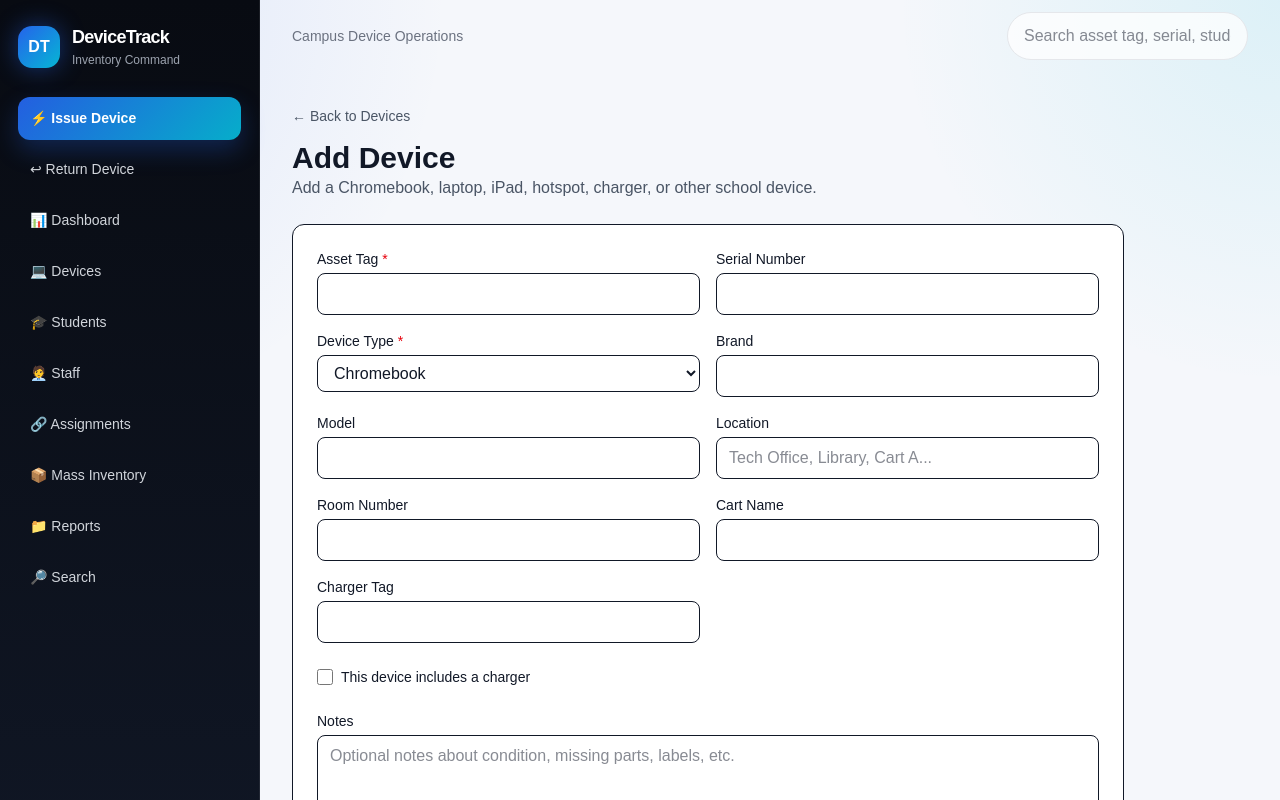
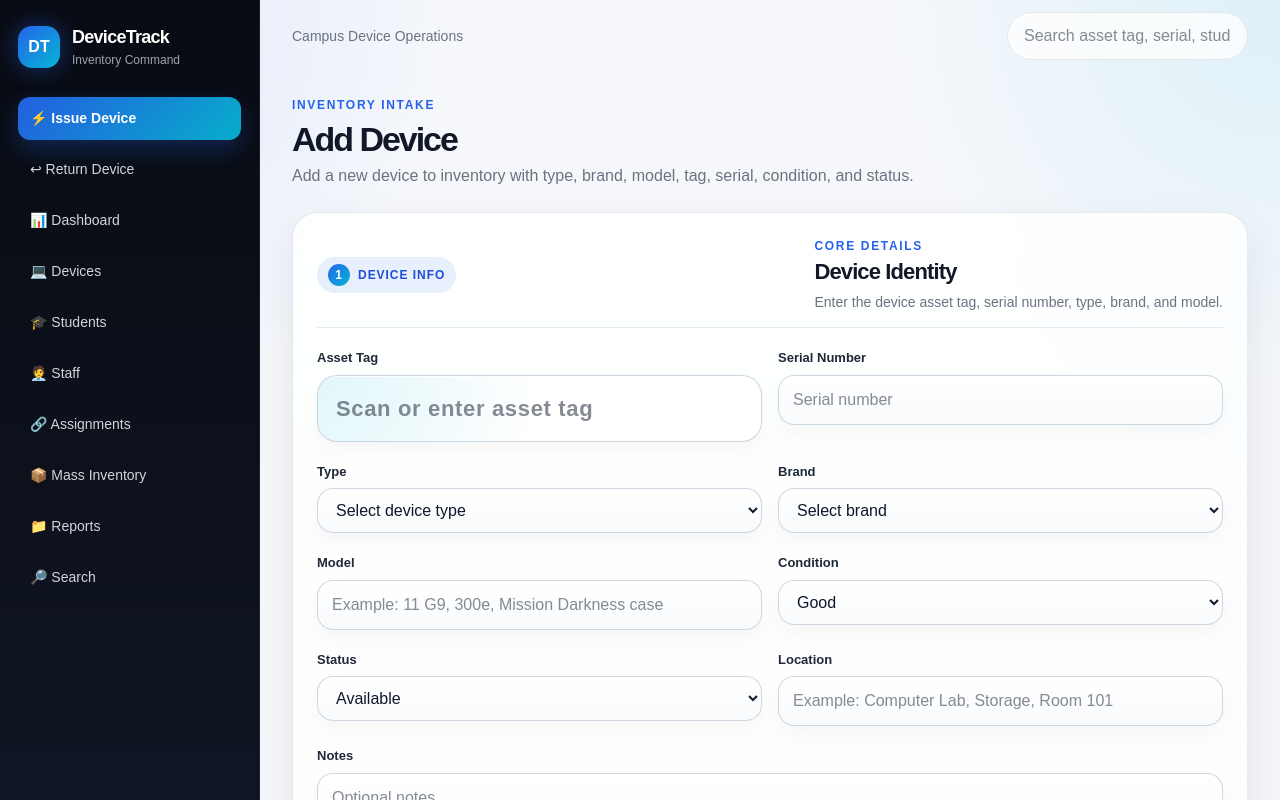
Before and after one commit to u18dev/devTracker, a Next.js app: page /devices/new in a window 1280 px wide. Shown: the top 800 px of the page. Built offline with nearby package versions, Linux system fonts and the light colour scheme; no server answers.

Commit message:
Add device type and brand dropdowns

```diff
--- /dev/null
+++ b/app/devices/new/DeviceTypeBrandFields.tsx
@@ -0,0 +1,84 @@
+"use client";
+
+import { useState } from "react";
+
+export default function DeviceTypeBrandFields() {
+  const [typeValue, setTypeValue] = useState("");
+  const [brandValue, setBrandValue] = useState("");
+
+  const showCustomType = typeValue === "__custom__";
+  const showCustomBrand = brandValue === "__custom__";
+
+  return (
+    <div className="form-grid">
+      <div className="form-field">
+        <label className="form-label" htmlFor="deviceType">
+          Type
+        </label>
+        <select
+          id="deviceType"
+          name="deviceType"
+          className="form-select"
+          value={typeValue}
+          onChange={(event) => setTypeValue(event.target.value)}
+          required
+        >
+          <option value="" disabled>
+            Select device type
+          </option>
+          <option value="iPad">iPad</option>
+          <option value="Chromebook">Chromebook</option>
+          <option value="HP Laptop">HP Laptop</option>
+          <option value="Phone Case">Phone Case</option>
+          <option value="__custom__">+ Add new type</option>
+        </select>
+
+        {showCustomType && (
+          <input
+            id="customDeviceType"
+            name="customDeviceType"
+            className="form-input"
+            placeholder="Enter new device type"
+            style={{ marginTop: 10 }}
+            autoComplete="off"
+            required
+          />
+        )}
+      </div>
+
+      <div className="form-field">
+        <label className="form-label" htmlFor="brand">
+          Brand
+        </label>
+        <select
+          id="brand"
+          name="brand"
+          className="form-select"
+          value={brandValue}
+          onChange={(event) => setBrandValue(event.target.value)}
+          required
+        >
+          <option value="" disabled>
+            Select brand
+          </option>
+          <option value="HP">HP</option>
+          <option value="Lenovo">Lenovo</option>
+          <option value="Mission Darkness">Mission Darkness</option>
+          <option value="__custom__">+ Add new brand</option>
+        </select>
+
+        {showCustomBrand && (
+          <input
+            id="customBrand"
+            name="customBrand"
+            className="form-input"
+            placeholder="Enter new brand"
+            style={{ marginTop: 10 }}
+            autoComplete="off"
+            required
+          />
+        )}
+      </div>
+    </div>
+  );
+}
--- a/app/devices/new/actions.ts
+++ b/app/devices/new/actions.ts
@@ -6,8 +6,16 @@ import { prisma } from "../../../lib/prisma";
 export async function createDevice(formData: FormData) {
   const assetTag = String(formData.get("assetTag") || "").trim();
   const serialNumber = String(formData.get("serialNumber") || "").trim();
-  const deviceType = String(formData.get("deviceType") || "").trim();
-  const brand = String(formData.get("brand") || "").trim();
+  const selectedDeviceType = String(formData.get("deviceType") || "").trim();
+  const customDeviceType = String(formData.get("customDeviceType") || "").trim();
+
+  const selectedBrand = String(formData.get("brand") || "").trim();
+  const customBrand = String(formData.get("customBrand") || "").trim();
+
+  const deviceType =
+    selectedDeviceType === "__custom__" ? customDeviceType : selectedDeviceType;
+
+  const brand = selectedBrand === "__custom__" ? customBrand : selectedBrand;
   const model = String(formData.get("model") || "").trim();
   const location = String(formData.get("location") || "").trim();
   const roomNumber = String(formData.get("roomNumber") || "").trim();
@@ -15,6 +23,14 @@ export async function createDevice(formData: FormData) {
   const hasCharger = formData.get("hasCharger") === "on";
   const chargerTag = String(formData.get("chargerTag") || "").trim();
   const notes = String(formData.get("notes") || "").trim();
+
+    if (!deviceType) {
+    throw new Error("Device type is required.");
+  }
+
+  if (!brand) {
+    throw new Error("Brand is required.");
+  }
 
   if (!assetTag) {
     throw new Error("Asset tag is required.");
--- a/app/devices/new/page.tsx
+++ b/app/devices/new/page.tsx
@@ -1,113 +1,157 @@
-import Link from "next/link";
+export const dynamic = "force-dynamic";
+export const runtime = "nodejs";
+import DeviceTypeBrandFields from "./DeviceTypeBrandFields";
+
 import { createDevice } from "./actions";
 
 export default function NewDevicePage() {
   return (
-    <main className="p-8 max-w-4xl space-y-6">
-      <div>
-        <Link href="/devices" className="text-sm text-gray-600 hover:underline">
-          ← Back to Devices
-        </Link>
+    <main className="page space-y-6">
+      <section className="page-header">
+        <div>
+          <div className="eyebrow">Inventory Intake</div>
+          <h1 className="page-title">Add Device</h1>
+          <p className="page-description">
+            Add a new device to inventory with type, brand, model, tag, serial,
+            condition, and status.
+          </p>
+        </div>
+      </section>
 
-        <h1 className="mt-3 text-3xl font-bold">Add Device</h1>
-        <p className="text-gray-600">
-          Add a Chromebook, laptop, iPad, hotspot, charger, or other school device.
-        </p>
-      </div>
+      <form action={createDevice} className="form-card space-y-5">
+        <div className="form-section-header">
+          <div className="step-pill">
+            <span className="step-number">1</span>
+            Device Info
+          </div>
 
-      <form action={createDevice} className="space-y-6 rounded-xl border p-6 bg-white">
-        <section className="grid grid-cols-1 gap-4 md:grid-cols-2">
-          <Field label="Asset Tag" name="assetTag" required />
-          <Field label="Serial Number" name="serialNumber" />
+          <div>
+            <div className="form-section-kicker">Core Details</div>
+            <h2 className="form-section-title">Device Identity</h2>
+            <p className="form-section-description">
+              Enter the device asset tag, serial number, type, brand, and model.
+            </p>
+          </div>
+        </div>
 
-          <div className="flex flex-col gap-1">
-            <label className="text-sm font-medium" htmlFor="deviceType">
-              Device Type <span className="text-red-600">*</span>
+        <div className="form-grid">
+          <div className="form-field">
+            <label className="form-label" htmlFor="assetTag">
+              Asset Tag
+            </label>
+            <input
+              id="assetTag"
+              name="assetTag"
+              className="form-input scanner-input"
+              required
+              autoComplete="off"
+              placeholder="Scan or enter asset tag"
+            />
+          </div>
+
+          <div className="form-field">
+            <label className="form-label" htmlFor="serialNumber">
+              Serial Number
+            </label>
+            <input
+              id="serialNumber"
+              name="serialNumber"
+              className="form-input"
+              autoComplete="off"
+              placeholder="Serial number"
+            />
+          </div>
+        </div>
+
+        <DeviceTypeBrandFields />
+
+        <div className="form-grid">
+          <div className="form-field">
+            <label className="form-label" htmlFor="model">
+              Model
+            </label>
+            <input
+              id="model"
+              name="model"
+              className="form-input"
+              autoComplete="off"
+              placeholder="Example: 11 G9, 300e, Mission Darkness case"
+            />
+          </div>
+
+          <div className="form-field">
+            <label className="form-label" htmlFor="deviceCondition">
+              Condition
             </label>
             <select
-              id="deviceType"
-              name="deviceType"
-              required
-              className="rounded-lg border px-3 py-2"
-              defaultValue="Chromebook"
+              id="deviceCondition"
+              name="deviceCondition"
+              className="form-select"
+              defaultValue="GOOD"
             >
-              <option value="Chromebook">Chromebook</option>
-              <option value="Laptop">Laptop</option>
-              <option value="iPad">iPad</option>
-              <option value="Desktop">Desktop</option>
-              <option value="Hotspot">Hotspot</option>
-              <option value="Charger">Charger</option>
-              <option value="Monitor">Monitor</option>
-              <option value="Other">Other</option>
+              <option value="NEW">New</option>
+              <option value="GOOD">Good</option>
+              <option value="FAIR">Fair</option>
+              <option value="DAMAGED">Damaged</option>
+              <option value="MISSING_PARTS">Missing Parts</option>
+              <option value="UNUSABLE">Unusable</option>
+            </select>
+          </div>
+        </div>
+
+        <div className="form-grid">
+          <div className="form-field">
+            <label className="form-label" htmlFor="status">
+              Status
+            </label>
+            <select
+              id="status"
+              name="status"
+              className="form-select"
+              defaultValue="AVAILABLE"
+            >
+              <option value="AVAILABLE">Available</option>
+              <option value="ASSIGNED">Assigned</option>
+              <option value="DAMAGED">Damaged</option>
+              <option value="LOST">Lost</option>
+              <option value="STOLEN">Stolen</option>
+              <option value="IN_REPAIR">In Repair</option>
+              <option value="RETIRED">Retired</option>
             </select>
           </div>
 
-          <Field label="Brand" name="brand" />
-          <Field label="Model" name="model" />
-          <Field label="Location" name="location" placeholder="Tech Office, Library, Cart A..." />
-          <Field label="Room Number" name="roomNumber" />
-          <Field label="Cart Name" name="cartName" />
-          <Field label="Charger Tag" name="chargerTag" />
-        </section>
+          <div className="form-field">
+            <label className="form-label" htmlFor="location">
+              Location
+            </label>
+            <input
+              id="location"
+              name="location"
+              className="form-input"
+              autoComplete="off"
+              placeholder="Example: Computer Lab, Storage, Room 101"
+            />
+          </div>
+        </div>
 
-        <label className="flex items-center gap-2 text-sm">
-          <input type="checkbox" name="hasCharger" className="h-4 w-4" />
-          This device includes a charger
-        </label>
-
-        <div className="flex flex-col gap-1">
-          <label className="text-sm font-medium" htmlFor="notes">
+        <div className="form-field">
+          <label className="form-label" htmlFor="notes">
             Notes
           </label>
           <textarea
             id="notes"
             name="notes"
-            rows={4}
-            className="rounded-lg border px-3 py-2"
-            placeholder="Optional notes about condition, missing parts, labels, etc."
+            className="form-textarea"
+            placeholder="Optional notes"
           />
         </div>
 
-        <div className="flex gap-3">
-          <button
-            type="submit"
-            className="rounded-lg bg-black px-4 py-2 text-white"
-          >
-            Save Device
+        <div className="form-actions">
+          <button type="submit" className="btn btn-primary">
+            Add Device
           </button>
-
-          <Link href="/devices" className="rounded-lg border px-4 py-2">
-            Cancel
-          </Link>
         </div>
       </form>
     </main>
   );
 }
-
-function Field({
-  label,
-  name,
-  required = false,
-  placeholder,
-}: {
-  label: string;
-  name: string;
-  required?: boolean;
-  placeholder?: string;
-}) {
-  return (
-    <div className="flex flex-col gap-1">
-      <label className="text-sm font-medium" htmlFor={name}>
-        {label} {required && <span className="text-red-600">*</span>}
-      </label>
-      <input
-        id={name}
-        name={name}
-        required={required}
-        placeholder={placeholder}
-        className="rounded-lg border px-3 py-2"
-      />
-    </div>
-  );
-}
```
